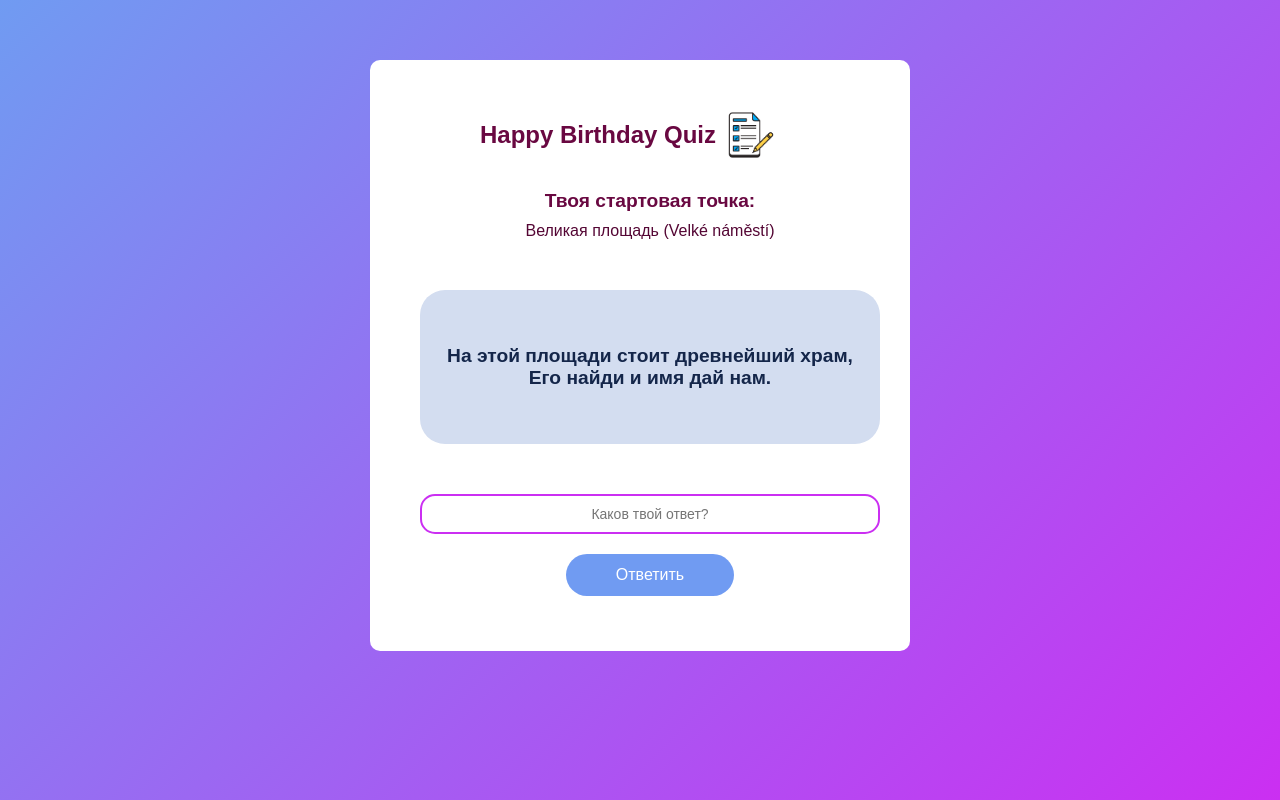
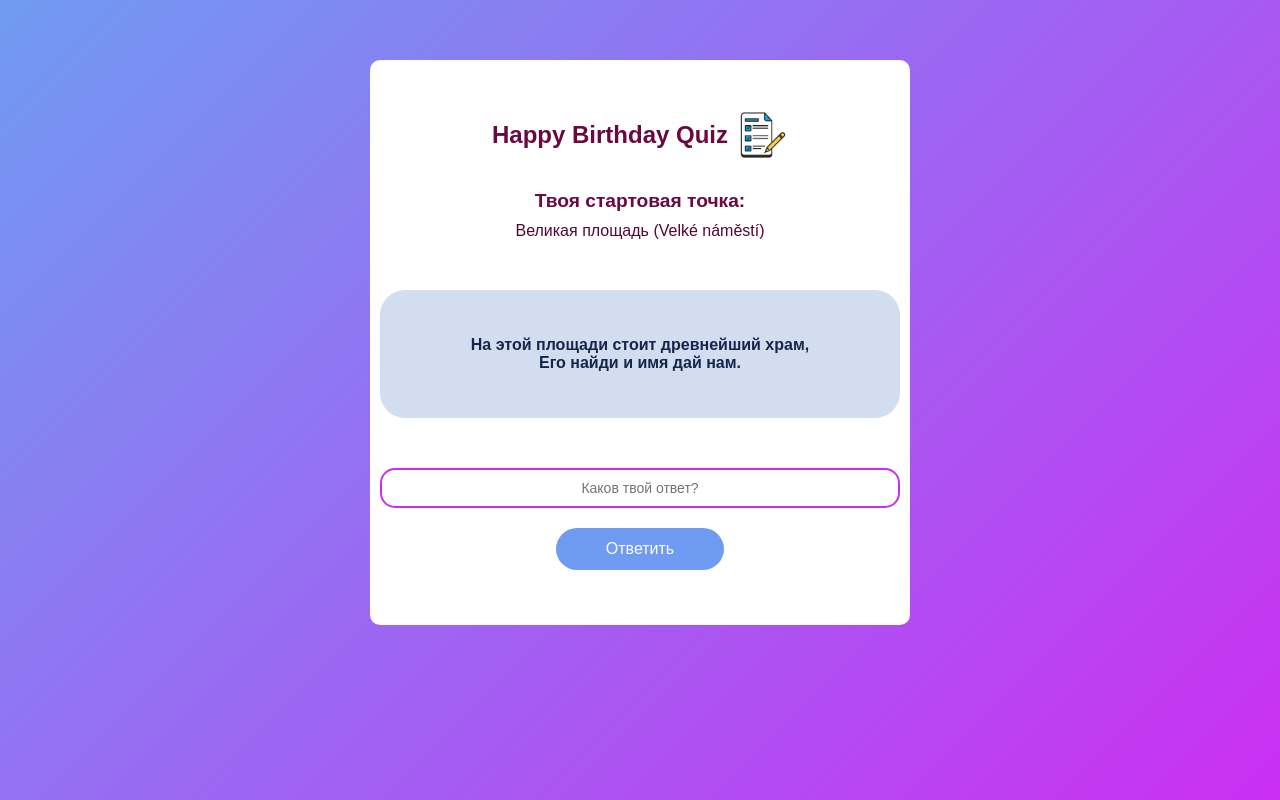
Before and after one commit to UnicornDevCraft/HappyBirthdayQuiz, a plain HTML site: page index.html in a window 1280 px wide. Both pictures are taken after a click on the button "Да капитан!". Drawn offline with Linux system fonts and the light colour scheme.

Commit message:
Adding last picture

```diff
--- a/css/style.css
+++ b/css/style.css
@@ -16,7 +16,7 @@
     max-width: 540px;
     background: #fff;
     margin: 50px auto 20px;
-    padding: 40px 30px 30px;
+    padding: 40px 10px 30px;
     border-radius: 10px;
     min-width: 300px;
 }
@@ -26,12 +26,18 @@
     align-items: center;
     justify-content: center;
     margin-bottom: 20px;
-    margin-left: 80px;
+    text-align: center;
 }
 .todo-app h2 img{
     width: 50px;
     margin-left: 10px;
     margin-bottom: 10px;
+}
+.hbq{
+    width: 100%;
+    display: flex;
+    flex-wrap: nowrap;
+    justify-content: center;
 }
 .row{
     display: flex;
@@ -40,7 +46,6 @@
     align-items: center;
     justify-content: center;
     border-radius: 20px;
-    padding-left: 20px;
     margin-bottom: 25px;
 }
 h3{
@@ -54,10 +59,11 @@ h3#question{
     background-color: #d3ddf0;
     color: #14264a;
     border-radius: 25px;
-    padding: 25px;
+    padding: 5px;
     margin-bottom: 50px;
     min-height: 8em;
     align-content: center;
+    font-size: 1rem;
 }
 p{
     width: 100%;
--- a/index.html
+++ b/index.html
@@ -11,7 +11,9 @@
 <body>
     <div class="container">
         <div class="todo-app" id="todo-app">
-            <h2>Happy Birthday Quiz<img src="img/check.png" alt="Empty check box"></h2>
+            <div class="hbq">
+                <h2>Happy Birthday Quiz<img src="img/check.png" alt="Empty check box"></h2>
+            </div>
             <div class="row invisible">
                 <h3>Твоя стартовая точка:</h3>
                 <p id="start">Великая площадь (Velké náměstí)</p>
--- a/js/script.js
+++ b/js/script.js
@@ -30,13 +30,13 @@ const quizData = {
     'answer2' : ['9', 'Количество ступенек к главному входу и вправду 9.'],
     'answer3' : ['72', 'Высота башни указаная на табличке точно 72 метра.'],
     'answer4' : ['20', 'Количество окон на фасаде — 20.'],
-    'answer5' : ['лев', 'Животное на вершине фонтана — лев.'],
+    'answer5' : ['лев', 'Животное на вершине фонтана самый настоящий лев!<br> И ты выигрываешь <strong>главный приз</strong>!'],
     //Призы:
     'prize1' : 'И ты получаешь Призрачный корабль!<br> Едем дальше?',
-    'prize2' : 'У тебя теперь есть вполне реальные доски!<br> Продолжим?',
-    'prize3' : 'Это моторная лодка! Достойный апгрейд?',
-    'prize4' : 'Потрясающая яхта! Но и это ещё не всё, жми!',
-    'prize5' : 'Аренда профессиональной crew на неделю!<br> Еда и напитки входят в стоимость!',
+    'prize2' : 'У тебя теперь есть вполне реальные доски для строительства яхты!<br> Продолжим?',
+    'prize3' : 'Вау! Ты смог построить моторную лодку!<br> Достойный апгрейд? Нет? Тогда:',
+    'prize4' : 'Наконец-то ты заработал потрясающую яхту!<br> Но и это ещё не всё, жми!',
+    'prize5' : 'Аренду <strong>профессиональной crew</strong> на неделю!<br> Еда и напитки входят в стоимость!',
 }
 
 const inputBox = document.getElementById('input-box');
@@ -49,6 +49,15 @@ const pic = document.getElementById('picture');
 const desc = document.getElementById('description');
 let questionNumber = 1;
 
+function saveData(){
+    todo.setItem("data", todo.innerHTML);
+}
+
+function show(){
+    todo.innerHTML = localStorage.getItem("data");
+    console.log(todo.innerHTML)
+}
+
 function checkAnswer(){
     if(inputBox.value === ''){
         alert("Кажется ты ничего не ответил. Попробуй ещё раз!")
@@ -56,15 +65,14 @@ function checkAnswer(){
         alert("Ответ не такой уж и большой!")
     } else{
         if(questionNumber < 6){
-            if(inputBox.value.toLowerCase() == quizData[`answer${questionNumber}`][0].toLowerCase()){
+            let userAnsw = inputBox.value.toLowerCase();
+            if(userAnsw.trim() == quizData[`answer${questionNumber}`][0].toLowerCase()){
                 inputBox.value = '';
                 questionNumber += 1;
                 congrats()
             } else{
                 alert("Неверно, попробуй ещё раз!")
             }
-        } else{
-            console.log('Win')
         }
 
     }
@@ -76,11 +84,21 @@ function congrats(){
     pic.src = `img/pic${questionNumber - 1}.webp`
     desc.innerHTML = quizData[`prize${questionNumber - 1}`]
 
-    for (let i = 0; i < rowHide.length; i++){
-        winHide[i].classList.toggle("invisible");
-        rowHide[i].classList.toggle("invisible");
-        next.classList.toggle("invisible");
+    if (questionNumber < 6){
+        for (let i = 0; i < rowHide.length; i++){
+            winHide[i].classList.toggle("invisible");
+            rowHide[i].classList.toggle("invisible");
+            console.log(questionNumber)
+        }
+
+    } else {
+        for (let i = 0; i < rowHide.length; i++){
+            rowHide[i].classList.toggle("invisible");
+            winHide[i].classList.toggle("invisible");
+        }
+        next.remove();
     }
+
  }
 
 function newQuestion(){
@@ -96,6 +114,5 @@ function newQuestion(){
     for (let i = 0; i < rowHide.length; i++){
         winHide[i].classList.toggle("invisible");
         rowHide[i].classList.toggle("invisible");
-        next.classList.toggle("invisible");
     }
 }
```
Also changed, not shown: img/pic5.webp (added).
